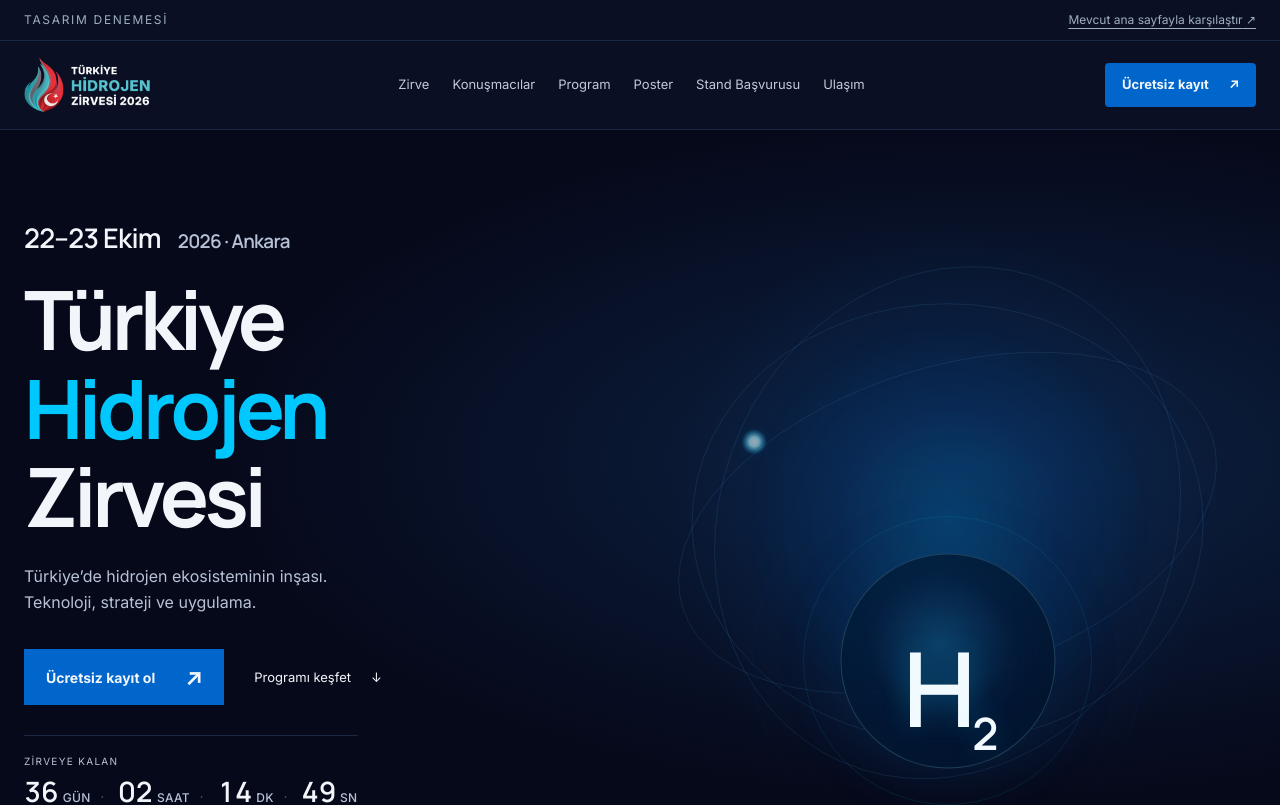
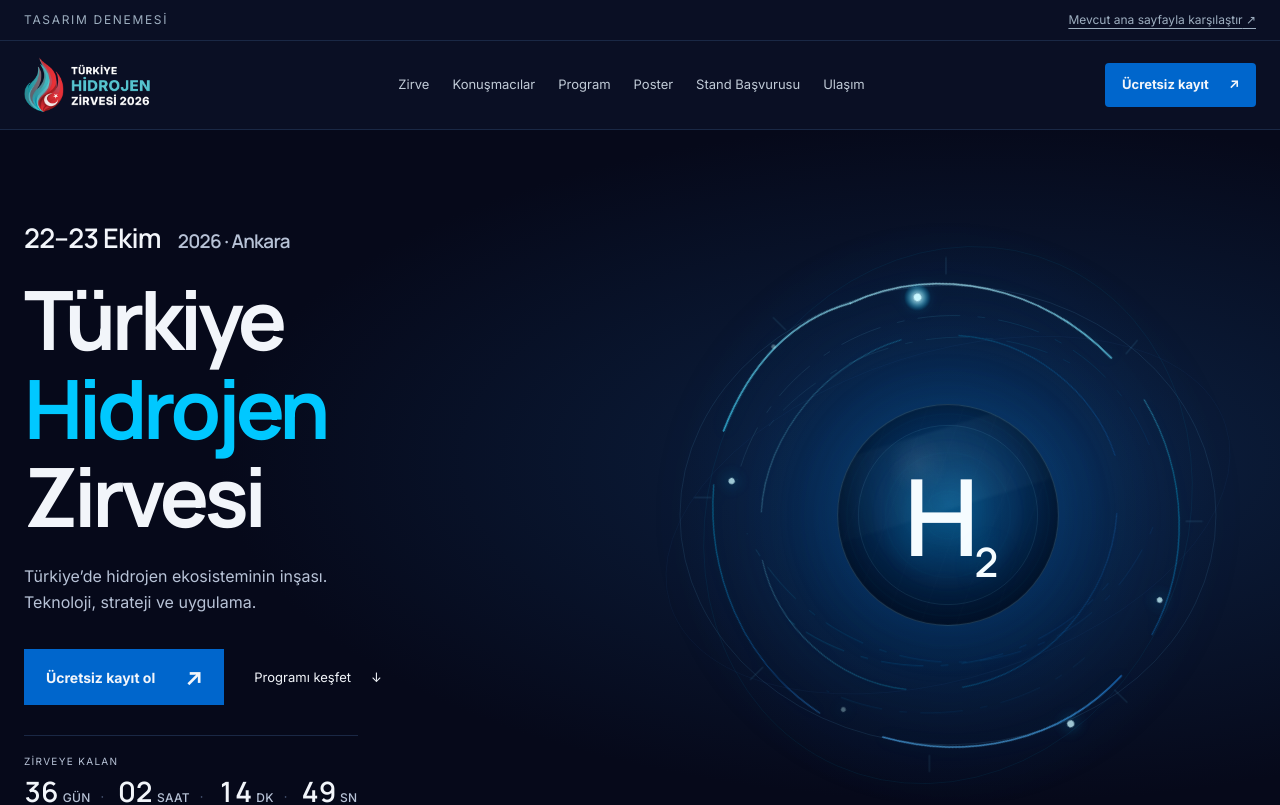
Before and after one commit to turkesdedeci/h2zirve, a Next.js app: page /tasarim-deneme in a window 1280 px wide. Shown: the top 805 px of the page. Built offline with nearby package versions, Linux system fonts and the light colour scheme.

Commit message:
Polish hydrogen hero field visuals

```diff
--- a/src/app/tasarim-deneme/heroField.module.css
+++ b/src/app/tasarim-deneme/heroField.module.css
@@ -1,23 +1,37 @@
 .visual {
   pointer-events: none;
+  transform: translateY(var(--drift, 0px));
 }
 
 .stage {
   position: absolute;
-  inset: 10% 5% 8%;
+  inset: 7% 2% 7%;
   display: grid;
   place-items: center;
   isolation: isolate;
+  transform: rotateX(var(--field-x, 0deg)) rotateY(var(--field-y, 0deg));
+  transform-style: preserve-3d;
+  transition: transform .32s cubic-bezier(.2,.7,.2,1);
 }
 
-.stage::before {
-  content: "";
+.aura {
   position: absolute;
-  width: 62%;
+  width: 86%;
   aspect-ratio: 1;
   border-radius: 50%;
-  background: radial-gradient(circle, rgba(0, 200, 255, .13) 0%, rgba(0, 102, 204, .06) 40%, transparent 72%);
-  filter: blur(6px);
+  background:
+    radial-gradient(circle at 50% 50%, rgba(0, 200, 255, .08) 0%, rgba(0, 134, 220, .07) 32%, rgba(0, 61, 140, .03) 52%, transparent 71%);
+  filter: blur(8px);
+}
+
+.coreHalo {
+  position: absolute;
+  width: 49%;
+  aspect-ratio: 1;
+  border-radius: 50%;
+  background: radial-gradient(circle, rgba(0, 200, 255, .18), rgba(0, 102, 204, .075) 42%, transparent 71%);
+  filter: blur(12px);
+  animation: haloBreath 7s ease-in-out infinite;
 }
 
 .fieldSvg {
@@ -26,149 +40,236 @@
   width: 100%;
   height: 100%;
   overflow: visible;
-  filter: drop-shadow(0 0 7px rgba(0, 180, 255, .18));
+  filter: drop-shadow(0 0 8px rgba(0, 176, 255, .14));
 }
 
 .guide {
   fill: none;
-  stroke: rgba(93, 176, 232, .12);
-  stroke-width: 1;
   vector-effect: non-scaling-stroke;
 }
 
-.orbit {
+.guideOne {
+  stroke: rgba(116, 207, 255, .12);
+  stroke-width: .9;
+}
+
+.guideTwo {
+  stroke: rgba(0, 200, 255, .08);
+  stroke-width: .85;
+}
+
+.guideThree {
+  stroke: rgba(75, 143, 220, .08);
+  stroke-width: .8;
+}
+
+.arc {
   fill: none;
   stroke: url(#hydrogen-field-gradient);
-  stroke-width: 1.15;
   stroke-linecap: round;
-  stroke-dasharray: 3 7 1 12;
   vector-effect: non-scaling-stroke;
-  animation: fieldFlow 28s linear infinite;
 }
 
-.orbitOne {
-  opacity: .68;
-  animation-duration: 24s;
+.arcStrong {
+  stroke-width: 1.65;
+  opacity: .72;
 }
 
-.orbitTwo {
-  opacity: .38;
-  animation-duration: 34s;
-  animation-direction: reverse;
+.arcMid {
+  stroke-width: 1.15;
+  opacity: .42;
 }
 
-.orbitThree {
-  opacity: .25;
-  animation-duration: 42s;
+.arcSoft {
+  stroke-width: 1;
+  opacity: .28;
 }
 
-.node {
-  fill: #dffaff;
-  filter: drop-shadow(0 0 7px #00c8ff);
-  animation: nodePulse 4.8s ease-in-out infinite;
+.arcsOuter {
+  transform-origin: 320px 320px;
+  animation: outerTurn 54s linear infinite;
 }
 
-.nodeTwo { animation-delay: -1.6s; }
-.nodeThree { animation-delay: -3.1s; }
-.nodeDim { opacity: .45; animation-delay: -2.2s; }
+.arcsInner {
+  transform-origin: 320px 320px;
+  animation: innerTurn 68s linear infinite reverse;
+}
+
+.flowLines path {
+  fill: none;
+  stroke: url(#hydrogen-field-gradient);
+  stroke-width: .9;
+  stroke-linecap: round;
+  vector-effect: non-scaling-stroke;
+  opacity: .17;
+  stroke-dasharray: 42 18 7 14;
+  animation: fieldFlow 22s linear infinite;
+}
+
+.flowLines path:nth-child(2) { opacity: .12; animation-duration: 29s; animation-direction: reverse; }
+.flowLines path:nth-child(3) { opacity: .21; animation-duration: 34s; }
+.flowLines path:nth-child(4) { opacity: .1; animation-duration: 38s; }
+.flowLines path:nth-child(5) { opacity: .13; animation-duration: 31s; animation-direction: reverse; }
+
+.ticks {
+  stroke: rgba(111, 220, 255, .28);
+  stroke-width: 1.1;
+  stroke-linecap: round;
+  vector-effect: non-scaling-stroke;
+  animation: tickFade 8s ease-in-out infinite;
+}
+
+.particles {
+  transform-origin: 320px 320px;
+  animation: particleTurn 42s linear infinite;
+}
+
+.particleBright,
+.particle,
+.particleDim {
+  fill: #c8f8ff;
+  filter: drop-shadow(0 0 7px rgba(0, 200, 255, .9));
+}
+
+.particle { opacity: .78; }
+.particleDim { opacity: .35; }
 
 .core {
   position: relative;
-  z-index: 2;
-  width: clamp(164px, 17vw, 224px);
+  z-index: 3;
+  width: clamp(176px, 17.5vw, 232px);
   aspect-ratio: 1;
   display: grid;
   place-items: center;
   border-radius: 50%;
-  border: 1px solid rgba(134, 228, 255, .22);
+  overflow: hidden;
+  border: 1px solid rgba(144, 232, 255, .18);
   background:
-    radial-gradient(circle at 46% 42%, rgba(25, 148, 214, .34), rgba(4, 44, 86, .32) 42%, rgba(3, 15, 40, .82) 72%),
-    rgba(5, 18, 43, .76);
+    radial-gradient(circle at 36% 27%, rgba(255,255,255,.065), transparent 14%),
+    radial-gradient(circle at 50% 44%, rgba(16, 96, 151, .38), rgba(5, 42, 82, .56) 42%, rgba(3, 16, 42, .93) 72%, rgba(2, 9, 26, .98) 100%);
   box-shadow:
-    inset 0 0 45px rgba(0, 200, 255, .08),
-    0 0 85px rgba(0, 137, 220, .16);
-  animation: coreBreath 6.5s ease-in-out infinite;
+    inset 0 0 0 1px rgba(255,255,255,.018),
+    inset 0 -28px 50px rgba(0,0,0,.2),
+    inset 0 0 55px rgba(0,200,255,.065),
+    0 0 82px rgba(0,130,220,.14);
+  animation: coreBreath 7s ease-in-out infinite;
 }
 
-.core::before,
+.core::before {
+  content: "";
+  position: absolute;
+  inset: 9%;
+  border-radius: 50%;
+  border: 1px solid rgba(121, 222, 255, .1);
+  box-shadow: inset 0 0 24px rgba(0, 200, 255, .035);
+}
+
 .core::after {
   content: "";
   position: absolute;
-  border-radius: 50%;
-  border: 1px solid rgba(0, 200, 255, .11);
+  width: 132%;
+  height: 36%;
+  top: 11%;
+  left: -16%;
+  transform: rotate(-17deg);
+  background: linear-gradient(90deg, transparent, rgba(175, 241, 255, .055), transparent);
+  filter: blur(1px);
 }
 
-.core::before { inset: -18%; }
-.core::after { inset: -42%; border-color: rgba(0, 102, 204, .08); }
+.coreTexture {
+  position: absolute;
+  inset: 0;
+  opacity: .22;
+  background:
+    repeating-radial-gradient(circle at 50% 50%, transparent 0 23px, rgba(0, 200, 255, .07) 24px, transparent 25px 39px),
+    repeating-linear-gradient(110deg, transparent 0 17px, rgba(255,255,255,.018) 18px, transparent 19px 34px);
+  mix-blend-mode: screen;
+}
 
 .symbol {
+  position: relative;
+  z-index: 2;
   font-family: var(--font-display), sans-serif;
-  font-size: clamp(78px, 8.2vw, 112px);
-  font-weight: 560;
+  font-size: clamp(82px, 8.4vw, 116px);
+  font-weight: 590;
   line-height: 1;
-  letter-spacing: -.055em;
-  color: #f1fbff;
-  text-shadow: 0 0 28px rgba(0, 200, 255, .24);
+  letter-spacing: -.058em;
+  color: #f5fcff;
+  text-shadow: 0 0 30px rgba(0, 200, 255, .18);
 }
 
 .symbol sub {
-  font-size: .43em;
-  vertical-align: -.26em;
-  margin-left: .04em;
+  font-size: .38em;
+  vertical-align: -.29em;
+  margin-left: .035em;
 }
 
-.marker {
-  position: absolute;
-  z-index: 3;
-  width: 5px;
-  height: 5px;
-  border-radius: 50%;
-  background: #bcf2ff;
-  box-shadow: 0 0 12px #00c8ff;
-  animation: markerPulse 3.8s ease-in-out infinite;
+@keyframes outerTurn {
+  to { transform: rotate(360deg); }
 }
 
-.markerOne { left: 18%; top: 31%; }
-.markerTwo { right: 16%; top: 42%; animation-delay: -1.3s; }
-.markerThree { left: 34%; bottom: 14%; animation-delay: -2.4s; }
+@keyframes innerTurn {
+  to { transform: rotate(360deg); }
+}
+
+@keyframes particleTurn {
+  to { transform: rotate(360deg); }
+}
 
 @keyframes fieldFlow {
-  to { stroke-dashoffset: -92; }
+  to { stroke-dashoffset: -125; }
+}
+
+@keyframes haloBreath {
+  0%, 100% { transform: scale(.97); opacity: .66; }
+  50% { transform: scale(1.04); opacity: 1; }
 }
 
 @keyframes coreBreath {
-  0%, 100% { transform: scale(.985); box-shadow: inset 0 0 45px rgba(0, 200, 255, .07), 0 0 72px rgba(0, 137, 220, .12); }
-  50% { transform: scale(1.018); box-shadow: inset 0 0 48px rgba(0, 200, 255, .1), 0 0 94px rgba(0, 137, 220, .19); }
+  0%, 100% {
+    transform: scale(.99);
+    box-shadow: inset 0 0 0 1px rgba(255,255,255,.018), inset 0 -28px 50px rgba(0,0,0,.2), inset 0 0 48px rgba(0,200,255,.055), 0 0 72px rgba(0,130,220,.11);
+  }
+  50% {
+    transform: scale(1.018);
+    box-shadow: inset 0 0 0 1px rgba(255,255,255,.02), inset 0 -28px 50px rgba(0,0,0,.2), inset 0 0 61px rgba(0,200,255,.08), 0 0 96px rgba(0,130,220,.18);
+  }
 }
 
-@keyframes nodePulse {
-  0%, 100% { opacity: .32; }
-  50% { opacity: .95; }
-}
-
-@keyframes markerPulse {
-  0%, 100% { opacity: .35; transform: scale(.8); }
-  50% { opacity: 1; transform: scale(1.25); }
+@keyframes tickFade {
+  0%, 100% { opacity: .45; }
+  50% { opacity: .9; }
 }
 
 @media (max-width: 900px) {
-  .stage { inset: 13% 0 10%; }
+  .stage { inset: 10% -1% 9%; }
+  .core { width: 170px; }
 }
 
 @media (max-width: 600px) {
-  .stage { inset: 3% 2% 5%; }
-  .core { width: 148px; }
-  .symbol { font-size: 76px; }
-  .orbit { stroke-width: 1; }
-  .markerOne { left: 14%; }
-  .markerTwo { right: 12%; }
+  .visual { transform: translateY(0); }
+  .stage {
+    inset: 2% 1% 4%;
+    transform: none;
+  }
+  .aura { width: 91%; }
+  .coreHalo { width: 53%; }
+  .core { width: 154px; }
+  .symbol { font-size: 80px; }
+  .guideThree { opacity: .7; }
+  .ticks { opacity: .72; }
+  .flowLines path { stroke-width: .82; }
 }
 
 @media (prefers-reduced-motion: reduce) {
-  .orbit,
-  .node,
+  .stage { transform: none; transition: none; }
+  .arcsOuter,
+  .arcsInner,
+  .flowLines path,
+  .particles,
   .core,
-  .marker {
+  .coreHalo,
+  .ticks {
     animation: none !important;
   }
 }
```
